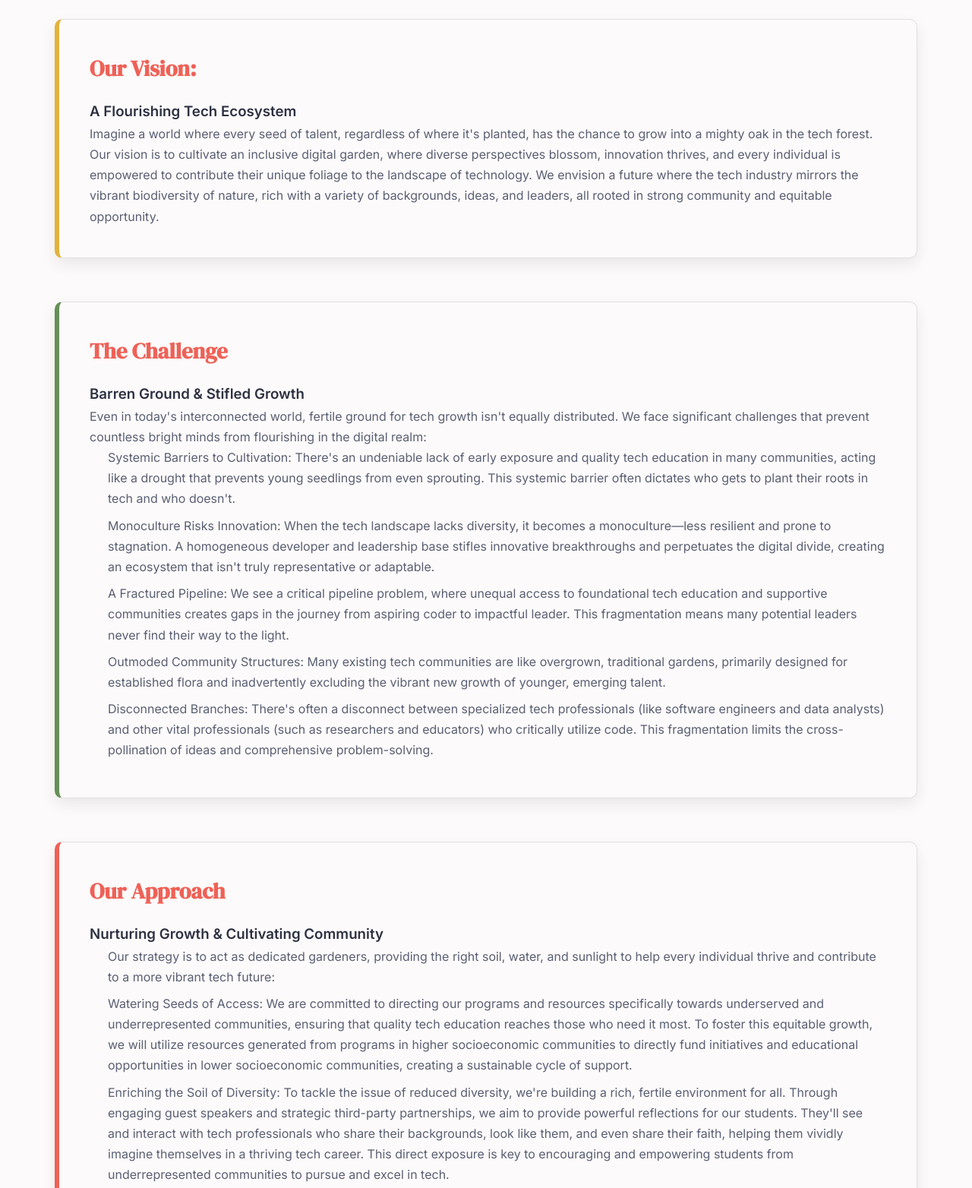
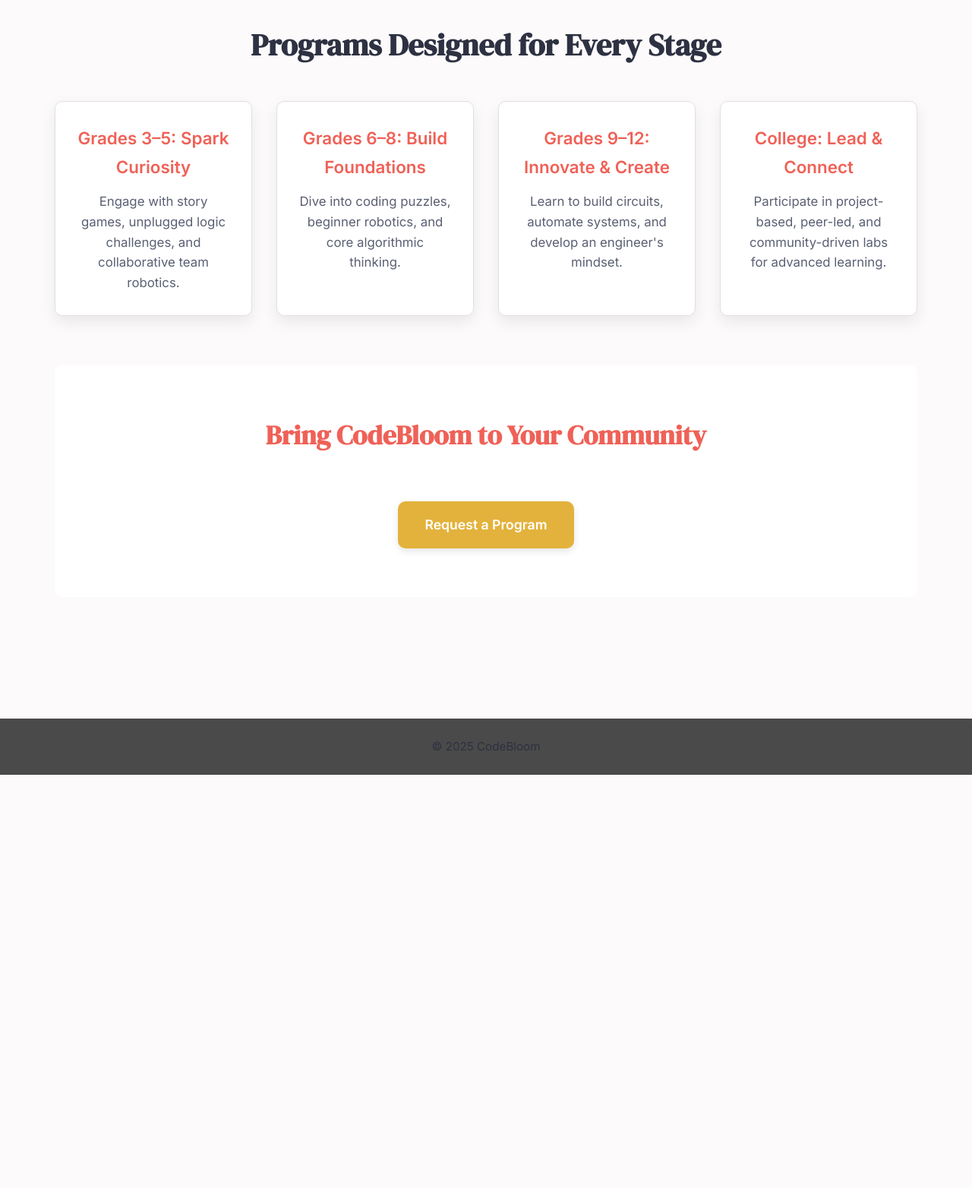
Before and after one commit to sam-codebloom/website, a plain HTML site: page index.html in a window 1280 px wide. Shown: the part 880-2444 px from the top of the page at 76% size. After the commit the page ends 1900 px from the top, so only its background shows below. Drawn offline with Linux system fonts and the light colour scheme.

Commit message:
Update index.html

```diff
--- a/index.html
+++ b/index.html
@@ -59,55 +59,6 @@
           </div>
           <br></br>
 
-      <!-- <div class="collage-grid"> -->
-
-        <div class="tile vision">
-          <h2>Our Vision: </h2>
-          <h3>A Flourishing Tech Ecosystem</h3>
-          <p>
-            Imagine a world where every seed of talent, regardless of where it's planted, has the chance to grow into a mighty oak in the tech forest. Our vision is to cultivate an inclusive digital garden, where diverse perspectives blossom, innovation thrives, and every individual is empowered to contribute their unique foliage to the landscape of technology. We envision a future where the tech industry mirrors the vibrant biodiversity of nature, rich with a variety of backgrounds, ideas, and leaders, all rooted in strong community and equitable opportunity.</p>
-        </div>
-        <br></br>
-        <div class="tile problem">
-          <h2>The Challenge</h2>
-          <h3>Barren Ground & Stifled Growth</h3>
-          <p>
-            Even in today's interconnected world, fertile ground for tech growth isn't equally distributed. We face significant challenges that prevent countless bright minds from flourishing in the digital realm:
-            <ul>
-            <li>Systemic Barriers to Cultivation: There's an undeniable lack of early exposure and quality tech education in many communities, acting like a drought that prevents young seedlings from even sprouting. This systemic barrier often dictates who gets to plant their roots in tech and who doesn't.</li>
-
-            <li>Monoculture Risks Innovation: When the tech landscape lacks diversity, it becomes a monoculture—less resilient and prone to stagnation. A homogeneous developer and leadership base stifles innovative breakthroughs and perpetuates the digital divide, creating an ecosystem that isn't truly representative or adaptable.</li>
-
-            <li>A Fractured Pipeline: We see a critical pipeline problem, where unequal access to foundational tech education and supportive communities creates gaps in the journey from aspiring coder to impactful leader. This fragmentation means many potential leaders never find their way to the light.</li>
-
-            <li>Outmoded Community Structures: Many existing tech communities are like overgrown, traditional gardens, primarily designed for established flora and inadvertently excluding the vibrant new growth of younger, emerging talent.</li>
-
-            <li>Disconnected Branches: There's often a disconnect between specialized tech professionals (like software engineers and data analysts) and other vital professionals (such as researchers and educators) who critically utilize code. This fragmentation limits the cross-pollination of ideas and comprehensive problem-solving.</li>
-        </ul>
-        </p>
-        </div>
-        <br></br>
-        <div class="tile solution">
-          <h2>Our Approach</h2>
-          <h3>Nurturing Growth & Cultivating Community</h3>
-          <ul>
-            <li>Our strategy is to act as dedicated gardeners, providing the right soil, water, and sunlight to help every individual thrive and contribute to a more vibrant tech future:
-
-            <li>Watering Seeds of Access: We are committed to directing our programs and resources specifically towards underserved and underrepresented communities, ensuring that quality tech education reaches those who need it most. To foster this equitable growth, we will utilize resources generated from programs in higher socioeconomic communities to directly fund initiatives and educational opportunities in lower socioeconomic communities, creating a sustainable cycle of support.</li>
-
-                <li>Enriching the Soil of Diversity: To tackle the issue of reduced diversity, we're building a rich, fertile environment for all. Through engaging guest speakers and strategic third-party partnerships, we aim to provide powerful reflections for our students. They'll see and interact with tech professionals who share their backgrounds, look like them, and even share their faith, helping them vividly imagine themselves in a thriving tech career. This direct exposure is key to encouraging and empowering students from underrepresented communities to pursue and excel in tech.</li>
-
-                <li>Cultivating a Strong Pipeline: We're designing comprehensive coding education programs that act as robust root systems, providing seamless transitions from foundational learning to advanced skills. This includes mentorship and practical experience to ensure sustained growth.</li>
-
-                <li>Building a Welcoming Grove: We're creating a vibrant, lifelong community that’s open and inviting to all. This grove will support not just technical skills but also the development of well-rounded, impactful tech leaders, fostering connections across all career stages and backgrounds.</li>
-
-                <li>Bridging the Branches: Our approach encourages interdisciplinary collaboration, connecting tech professionals with other code-using fields. By fostering this cross-pollination, we aim to solve complex problems more creatively and holistically, enriching the entire tech ecosystem.</li>
-
-            </ul>
-        </div>
-      <!-- </div> -->
-    </section>
-
     <section id="programs" class="program-preview">
       <h2>Programs Designed for Every Stage</h2>
       <div class="grid">
```
